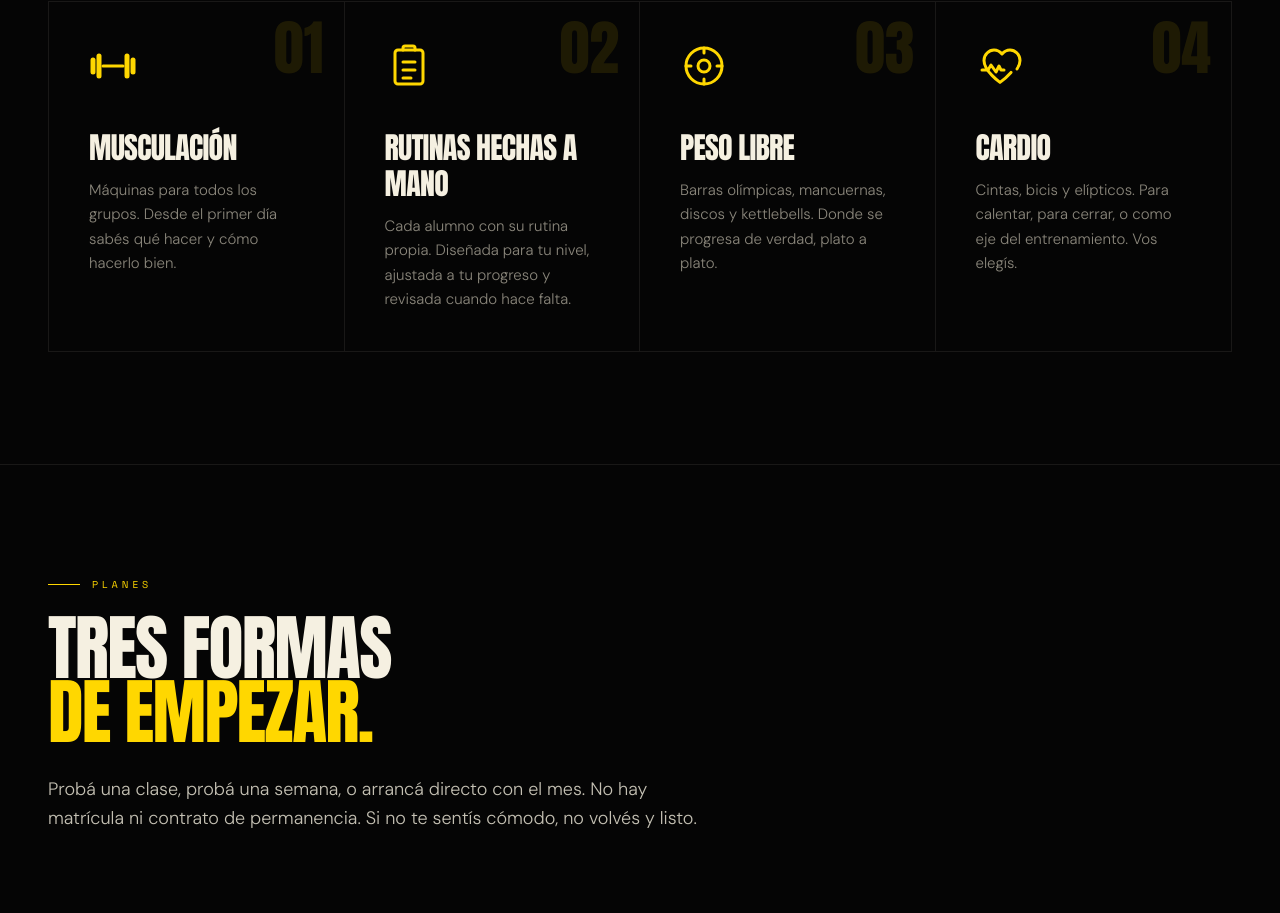
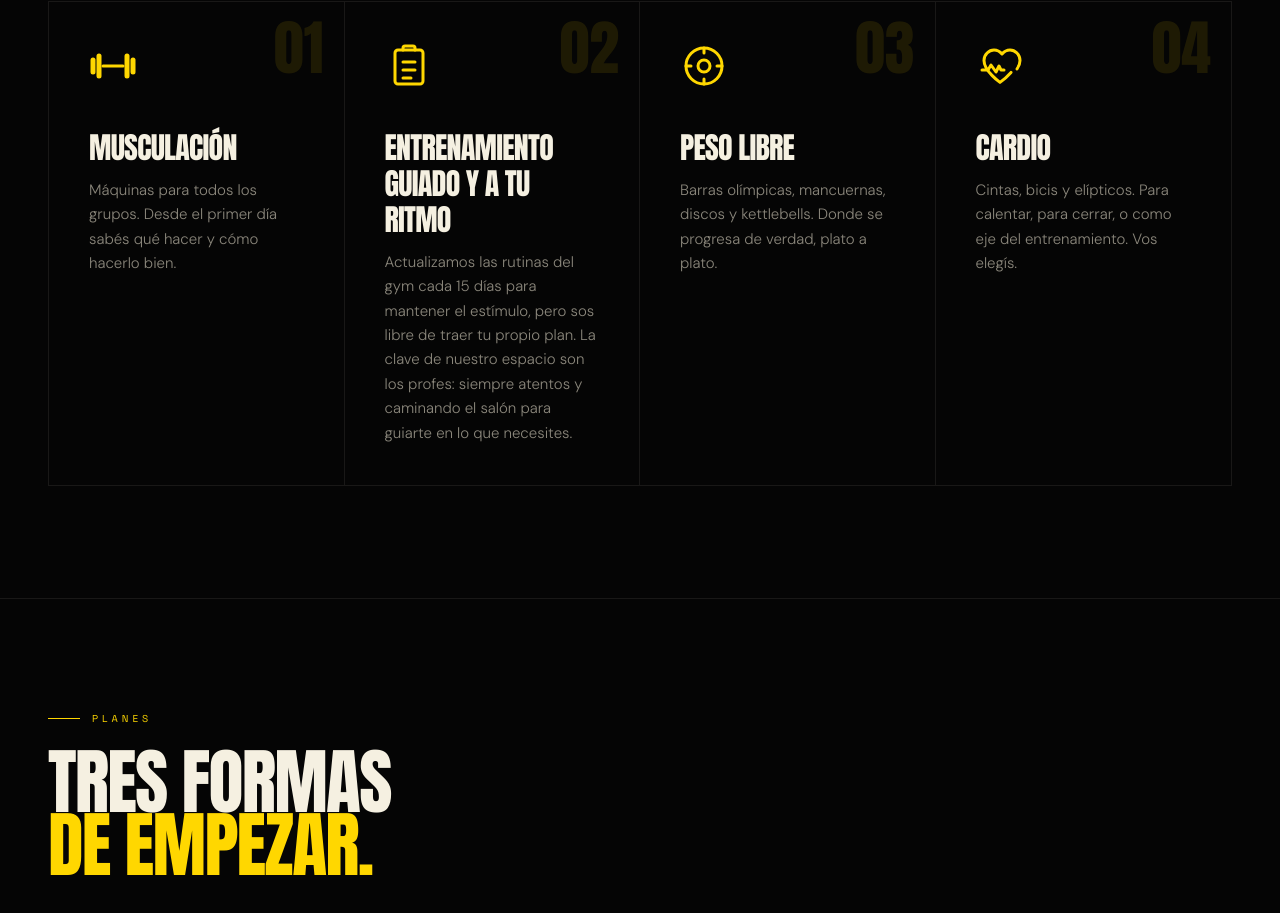
Before and after one commit to JonBog/GymCrisWeb, a Next.js app: page / in a window 1280 px wide. Shown: the part 3030-3943 px from the top of the page. Built offline with nearby package versions, Linux system fonts and the light colour scheme.

Commit message:
feat(copy): reemplazar 'Rutinas hechas a mano' por 'Entrenamiento guiado y a tu ritmo' en servicios

```diff
--- a/src/app/page.tsx
+++ b/src/app/page.tsx
@@ -62,8 +62,8 @@ const SERVICES = [
   {
     num: "02",
     Icon: Clipboard,
-    name: "Rutinas hechas a mano",
-    desc: "Cada alumno con su rutina propia. Diseñada para tu nivel, ajustada a tu progreso y revisada cuando hace falta.",
+    name: "Entrenamiento guiado y a tu ritmo",
+    desc: "Actualizamos las rutinas del gym cada 15 días para mantener el estímulo, pero sos libre de traer tu propio plan. La clave de nuestro espacio son los profes: siempre atentos y caminando el salón para guiarte en lo que necesites.",
   },
   {
     num: "03",
```
